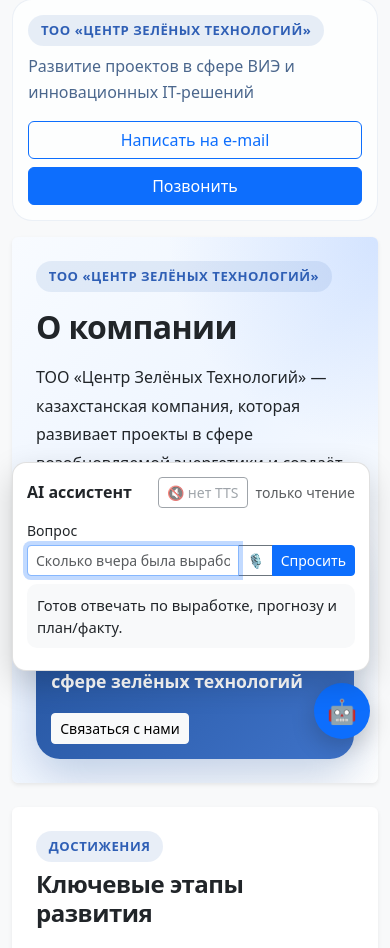
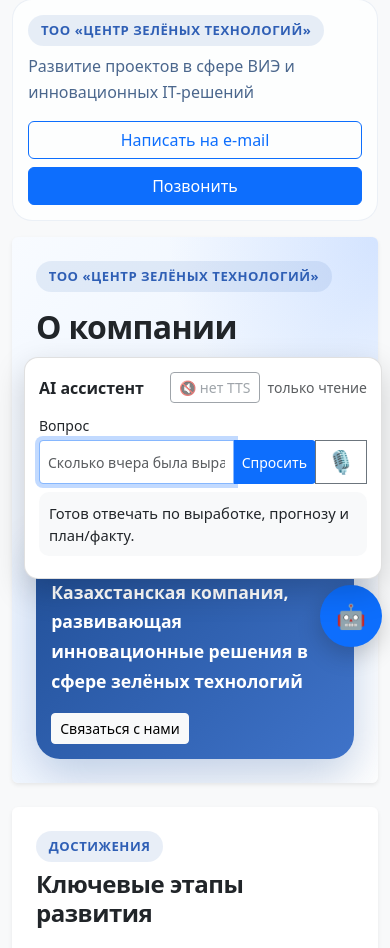
Before and after one commit to Great83g/forecast_platform, a Django app: page /dashboard/about/ in a window 390 px wide, after a click that opens the changed part. Shown: the part 85-1033 px from the top of the page. Run offline with Django 5.2, Linux system fonts and the light colour scheme; the visitor is signed in with stand-in values (Sample User, id 1); data that the repository does not hold is empty.

Commit message:
Keep AI assistant panel onscreen on mobile station pages

```diff
--- a/dashboard/templates/dashboard/base.html
+++ b/dashboard/templates/dashboard/base.html
@@ -852,10 +852,14 @@
 </div>
 <style>
   .ai-assistant-widget {
-    bottom: 20px;
+    bottom: max(16px, calc(env(safe-area-inset-bottom, 0px) + 12px));
     position: fixed;
-    right: 20px;
-    z-index: 1050;
+    right: max(12px, calc(env(safe-area-inset-right, 0px) + 10px));
+    z-index: 2147483647; /* max */
+    pointer-events: none;
+  }
+  .ai-assistant-widget > * {
+    pointer-events: auto;
   }
   .ai-assistant-toggle {
     align-items: center;
@@ -913,6 +917,46 @@
     flex-wrap: wrap;
     gap: 6px;
   }
+  #aiAssistantMic {
+    align-items: center;
+    display: inline-flex;
+    font-size: 1.25rem;
+    justify-content: center;
+    min-width: 44px;
+    padding-left: 10px;
+    padding-right: 10px;
+  }
+  @media (max-width: 576px) {
+    .ai-assistant-widget {
+      bottom: max(112px, calc(env(safe-area-inset-bottom, 0px) + 104px));
+      right: max(8px, calc(env(safe-area-inset-right, 0px) + 6px));
+    }
+
+    /* именно главная /dashboard/ — уводим влево, чтобы не конфликтовать с синим виджетом справа */
+    .ai-assistant-widget.is-station-list {
+      left: max(8px, calc(env(safe-area-inset-left, 0px) + 6px));
+      right: auto;
+      bottom: max(112px, calc(env(safe-area-inset-bottom, 0px) + 104px));
+    }
+
+    .ai-assistant-widget.is-station-list .ai-assistant-panel {
+      left: 0;
+      right: auto;
+    }
+
+    .ai-assistant-toggle {
+      height: 62px;
+      width: 62px;
+    }
+    #aiAssistantMic {
+      font-size: 1.4rem;
+      min-width: 52px;
+      order: 3;
+    }
+    #aiAssistantSend {
+      order: 2;
+    }
+  }
 </style>
 <script>
   (function () {
@@ -929,6 +973,11 @@
 
     var lastStationId = null;
     var isListening = false;
+
+    var isStationListPage = /^\/dashboard\/?$/.test(window.location.pathname || '');
+    if (isStationListPage) {
+      toggle.closest('.ai-assistant-widget').classList.add('is-station-list');
+    }
 
 
 
```
